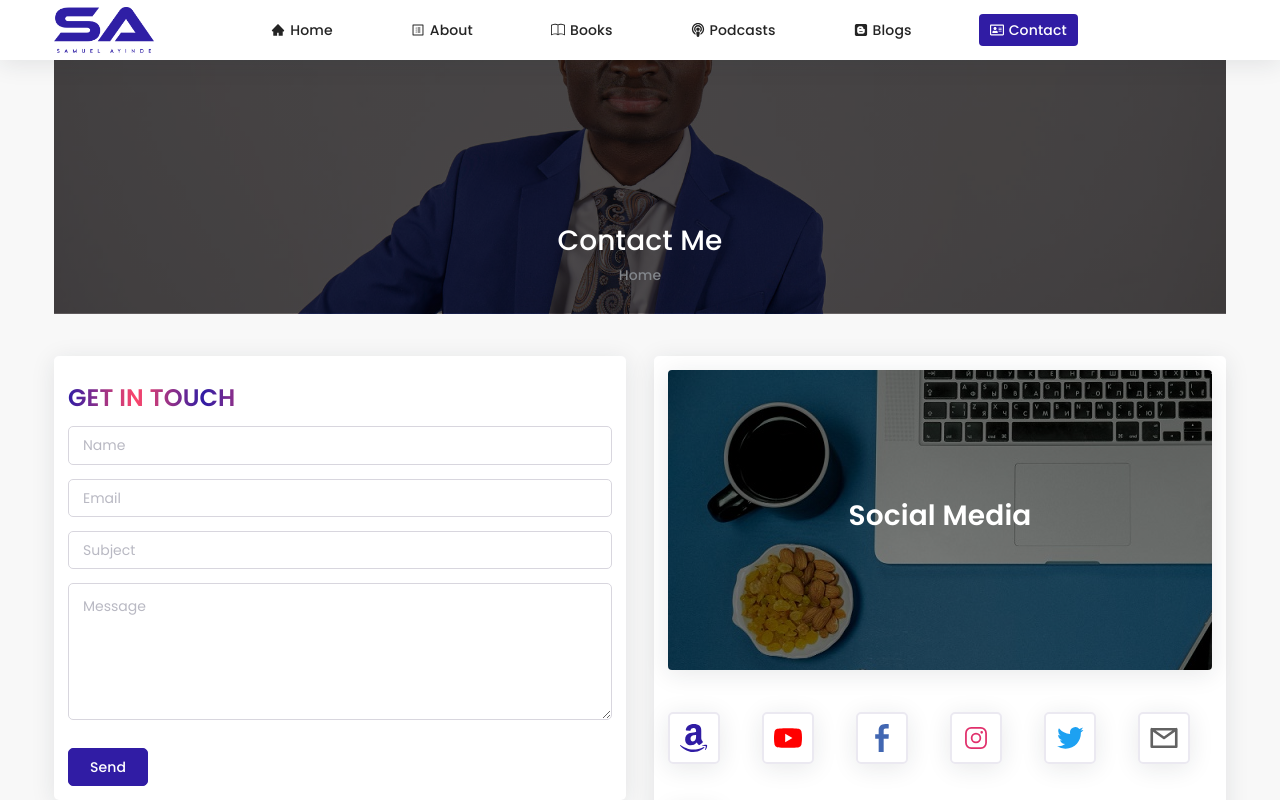
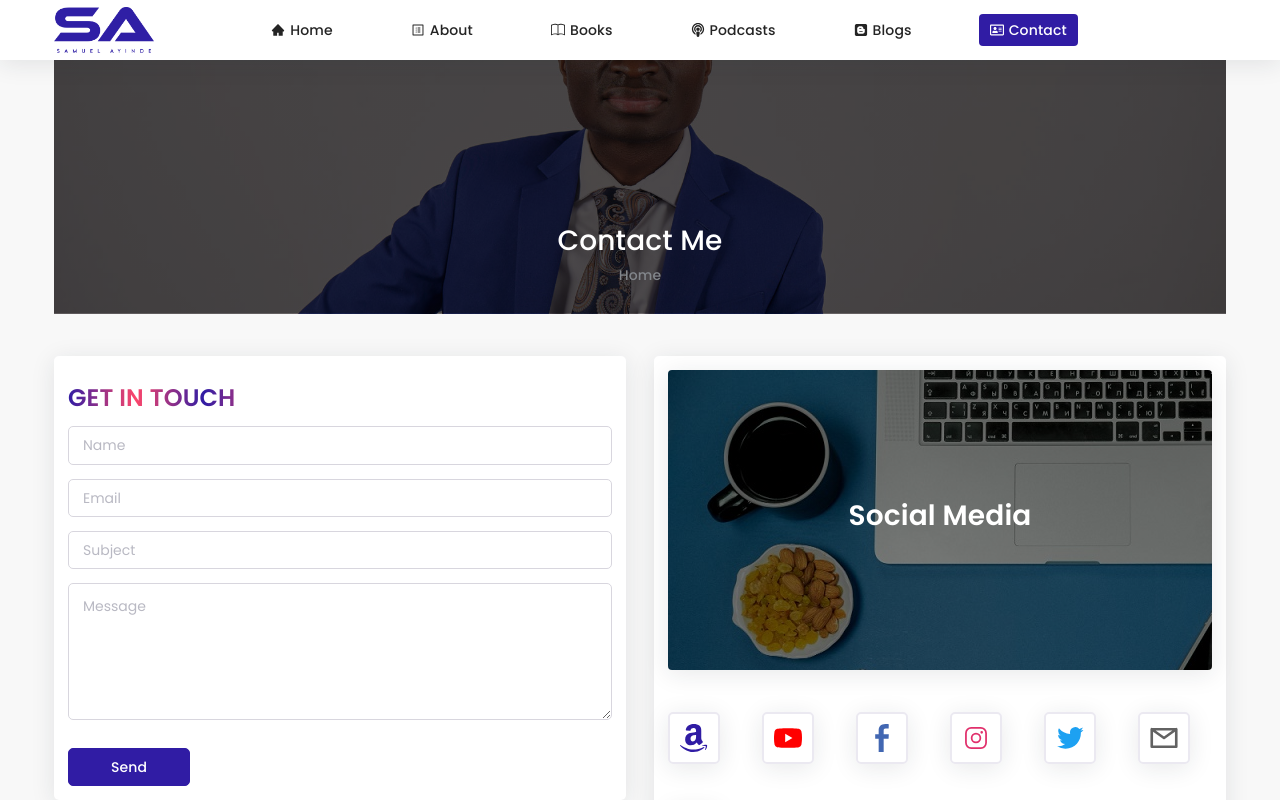
Before and after one commit to AyodEji-09/pastor-ayinde, a React (Vite) app: page /contact in a window 1280 px wide. Shown: the top 800 px of the page. Built offline with nearby package versions, Linux system fonts and the light colour scheme; no server answers.

Commit message:
fix: email issue

```diff
--- a/src/pages/Contact.jsx
+++ b/src/pages/Contact.jsx
@@ -113,7 +113,7 @@ const Contact = () => {
                 ></textarea>
                 {/* <button onClick={handleSubmit} className="btn btn-primary mt-1"> */}
                 <a
-                  className="btn btn-primary mt-1"
+                  className="btn btn-primary mt-1 px-3"
                   href={`mailto:sasamuelayinde@gmail.com?subject=${encodeURI(form.subject)}&body=${encodeURI(form.message)}%0D%0A%0D%0ACheers%2C%0D%0AThank%20You`}
                 >
                   Send
```
